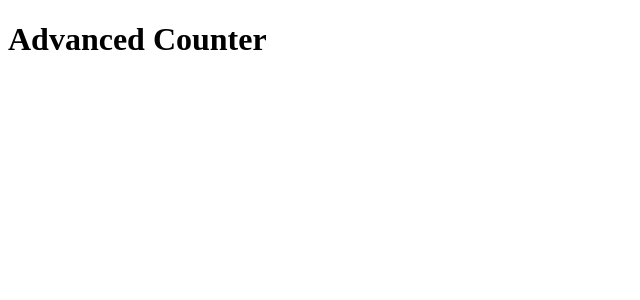
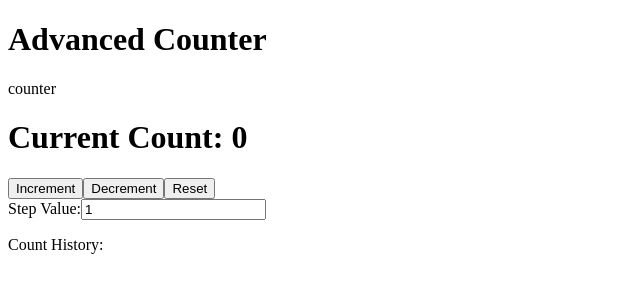
Before and after one commit to vbolden/Advanced_counter, a React (Vite) app: page / in a window 1280 px wide. Shown: the top 300 px of the page, without its empty margins (0-640 px from the left). Built offline with nearby package versions, Linux system fonts and the light colour scheme.

Commit message:
imported and added Counter

```diff
--- a/src/App.tsx
+++ b/src/App.tsx
@@ -1,10 +1,12 @@
 import './App.css'
+import Counter from './components/Counter'
 
 function App() {
 
   return (
     <div className='container'>
       <h1>Advanced Counter</h1>
+      <Counter />
     </div>
   )
 }
```
